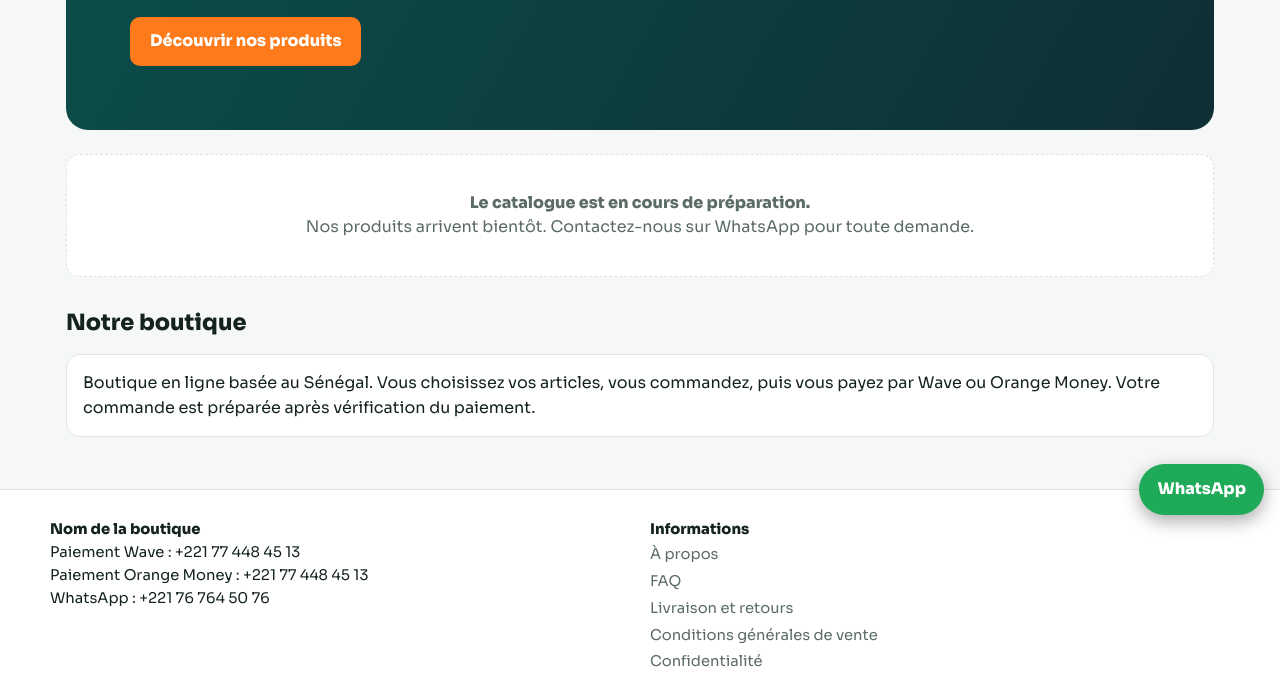
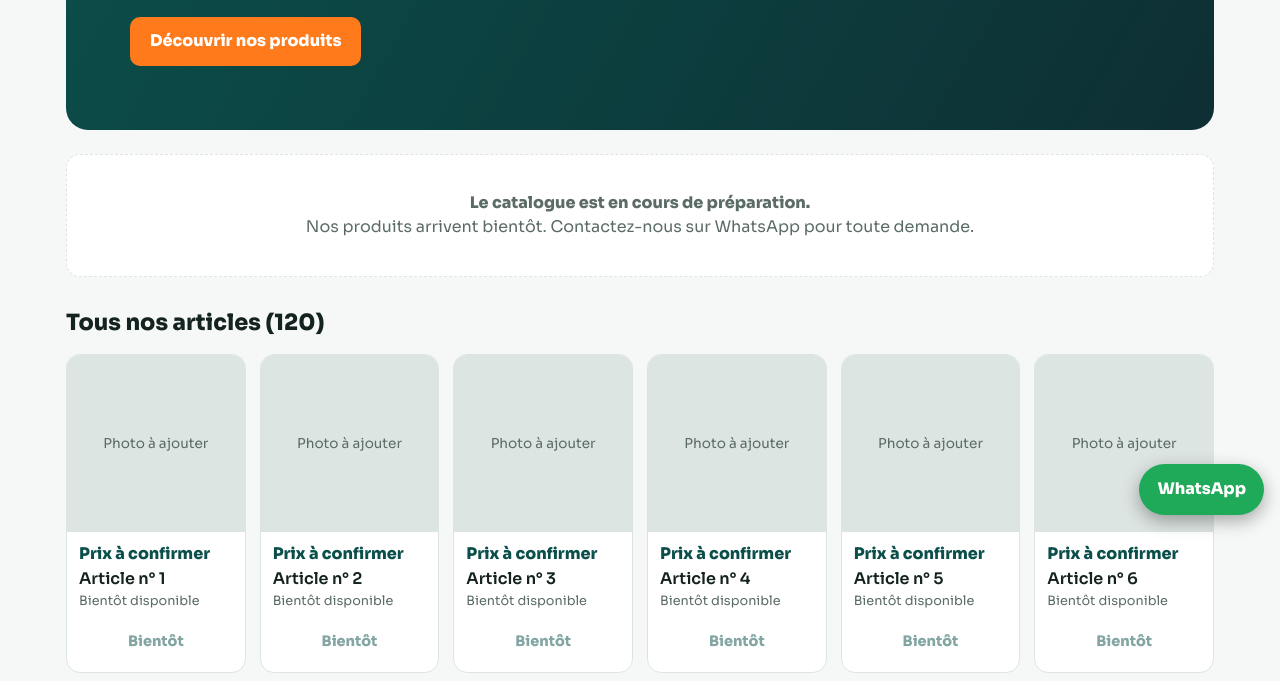
Before and after one commit to mouhamefm05-dotcom/metshopp, a plain HTML site: page index.html in a window 1280 px wide. Shown: the part 269-950 px from the top of the page. Drawn offline with Linux system fonts and the light colour scheme.

Commit message:
Add files via upload

```diff
--- a/index.html
+++ b/index.html
@@ -1,7 +1,7 @@
 <!DOCTYPE html>
 <html lang="fr"><head><meta charset="utf-8">
 <meta name="viewport" content="width=device-width, initial-scale=1, viewport-fit=cover">
-<title>Boutique en ligne au Sénégal – Wave & Orange Money</title>
+<title>SHOPP – Boutique en ligne au Sénégal</title>
 <meta name="description" content="Boutique en ligne au Sénégal : commandez, payez avec Wave ou Orange Money et recevez vos articles à Dakar et dans les régions.">
 <link href="https://fonts.googleapis.com/css2?family=Sora:wght@400;600;800&display=swap" rel="stylesheet">
 <style>
@@ -57,7 +57,7 @@ footer{background:var(--card);border-top:1px solid var(--line);margin-top:36px;p
 <a class="wa" id="wab" target="_blank" rel="noopener">WhatsApp</a>
 <script>
 /* ========= CONFIGURATION (à modifier) ========= */
-const SHOP={nom:"Nom de la boutique",logo:"",wa:"221767645076",waT:"+221 76 764 50 76",wave:"+221 77 448 45 13",om:"+221 77 448 45 13",
+const SHOP={nom:"SHOPP",logo:"",wa:"221767645076",waT:"+221 76 764 50 76",wave:"+221 77 448 45 13",om:"+221 77 448 45 13",
 social:{Facebook:"",Instagram:"",TikTok:""},
 /* f:null = « frais à confirmer ». Mettez un montant en FCFA, ex. f:2000 */
 zones:[{n:"Dakar",f:null},{n:"Autres régions",f:null}],retrait:true,adresseRetrait:""};
@@ -79,11 +79,12 @@ function go(p,id){if(id!==undefined)vid=id;if(p==="boutique"&&id!==undefined)fc=
 function srch(e){e.preventDefault();q=$("si").value.trim().toLowerCase();fc="";go("boutique");return false}
 function add(id,n=1,stay){const x=P(id);if(!x)return;const m=Math.min(x.stock,(cart[id]||0)+n);if(m<=0)delete cart[id];else cart[id]=m;sv("cart",cart);upd();if(location.hash==="#panier")route()}
 function upd(){$("bd")&&($("bd").textContent=cnt())}
+function tous(){const n=Math.max(120,PRODUCTS.length),r=PRODUCTS.map(card);for(let i=PRODUCTS.length;i<n;i++)r.push(`<div class="card"><div class="ph" style="cursor:default">Photo à ajouter</div><div class="cb"><div class="pr">Prix à confirmer</div><div class="nm">Article n° ${i+1}</div><div class="st">Bientôt disponible</div></div><div class="ca"><button class="btn o" disabled>Bientôt</button></div></div>`);return `<h2>Tous nos articles (${n})</h2><div class="grid">${r.join("")}</div>`}
 const pages={
 accueil(){const c=cats();return `<div class="hero"><h1>${esc(SHOP.nom)}</h1><p>Découvrez nos produits, commandez en ligne et payez facilement avec Wave ou Orange Money. Livraison à Dakar et dans les régions.</p><a class="btn" href="#boutique">Découvrir nos produits</a></div>
 ${c.length?`<h2>Catégories</h2><div class="cats">${c.map(x=>`<a class="cat" href="#boutique" onclick="fc='${esc(x).replace(/'/g,"\\'")}'">${esc(x)}</a>`).join("")}</div>`:""}
 ${PRODUCTS.length?sect("Produits populaires",[...PRODUCTS].sort((a,b)=>(b.pop||0)-(a.pop||0)))+sect("Nouveautés",PRODUCTS.filter(x=>x.nouveau))+sect("Meilleures ventes",PRODUCTS.filter(x=>x.best))+sect("Promotions",PRODUCTS.filter(x=>x.promo&&x.promo<x.prix)):`<div class="empty" style="margin-top:20px"><b>Le catalogue est en cours de préparation.</b><br>Nos produits arrivent bientôt. Contactez-nous sur WhatsApp pour toute demande.</div>`}
-<h2>Notre boutique</h2><div class="box">Boutique en ligne basée au Sénégal. Vous choisissez vos articles, vous commandez, puis vous payez par Wave ou Orange Money. Votre commande est préparée après vérification du paiement.</div>
+${tous()}<h2>Notre boutique</h2><div class="box">Boutique en ligne basée au Sénégal. Vous choisissez vos articles, vous commandez, puis vous payez par Wave ou Orange Money. Votre commande est préparée après vérification du paiement.</div>
 ${TEMOIGNAGES.length?`<h2>Avis de nos clients</h2><div class="grid">${TEMOIGNAGES.map(t=>`<div class="box">“${esc(t.texte)}”<br><b>${esc(t.nom)}</b></div>`).join("")}</div>`:""}`},
 boutique(){let l=PRODUCTS.filter(x=>(!fc||x.cat===fc)&&(!q||(x.nom+" "+x.desc+" "+x.cat).toLowerCase().includes(q))&&(!fm||pr(x)<=fm));
 l.sort((a,b)=>fs==="pa"?pr(a)-pr(b):fs==="pd"?pr(b)-pr(a):(b.pop||0)-(a.pop||0));
```
